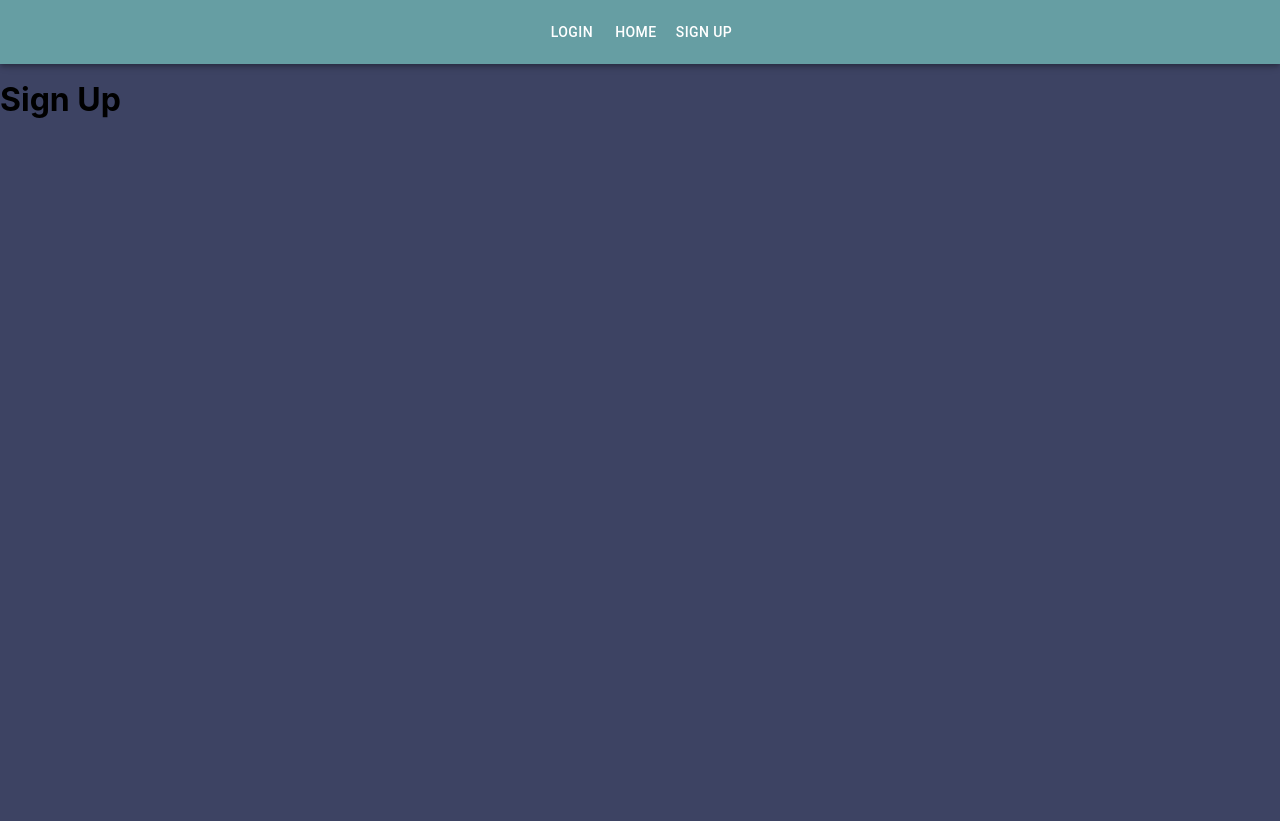
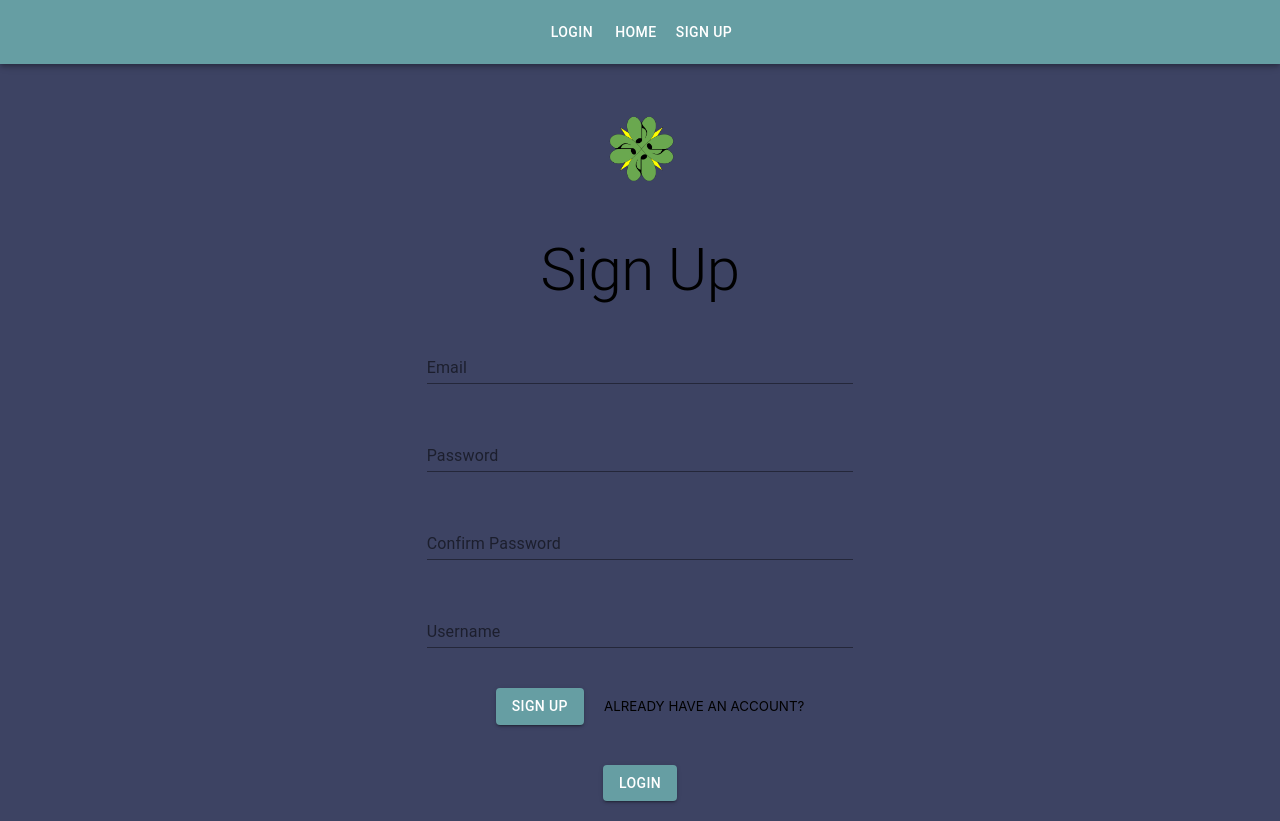
Before and after one commit to charliettaylor/nitempo, a React (Create React App) app in the folder frontend/: page /signup in a window 1280 px wide. Before the commit the page ends 800 px from the top, so only its background shows below. Built offline with nearby package versions, Linux system fonts and the light colour scheme.

Commit message:
updated 10/14

```diff
--- a/frontend/src/App.js
+++ b/frontend/src/App.js
@@ -3,9 +3,11 @@ import { BrowserRouter as Router, Switch, Route } from 'react-router-dom';
 import './App.css';
 import { ThemeProvider as MuiThemeProvider } from '@material-ui/core/styles';
 import createTheme from '@material-ui/core/styles/createTheme'; //this might have to be createMuiTheme at the end instead of createTheme
+import jwtDecode from 'jwt-decode';
 
 //Components import
 import Navbar from './components/Navbar';
+import AuthRoute from './components/AuthRoute';
 
 //pages
 import home from './views/home'
@@ -23,8 +25,47 @@ const theme = createTheme({
   },
   typography: {
     useNextVariants: true
+  },
+  form: {
+    textAlign: 'center'
+  },
+  Logo: {
+      margin: '20px auto 20px auto',
+      height: 100
+  },
+  pageTitle: {
+      margin: '10px auto 10px auto'
+  },
+  textField: {
+      backgroundColor: "#3D4363",
+      margin: '20px auto 20px auto',
+  },
+  button: {
+      margin: '20px 20px 20px 20px',
+      position: 'relative'
+  },
+  customError: {
+      color: 'red',
+      fontSize: '0.8rem',
+      marginTop: 10
+  },
+  progress: {
+      position: 'absolute'
   }
 })
+
+let authenticated;
+const token = localStorage.FBIdToken;
+if(token){
+  const decodedToken = jwtDecode(token);
+  console.log(decodedToken);
+  if (decodedToken.exp * 1000 < Date.now()){
+    window.location.href = '/login'
+    authenticated = false;
+  } else {
+    authenticated = true;
+  }
+}
 
 function App() {
   return (
@@ -35,8 +76,8 @@ function App() {
           <div className='container'>
             <Switch>
               <Route exact path="/" component={home}/>
-              <Route exact path="/login" component={login}/>
-              <Route exact path="/signup" component={signup}/>
+              <AuthRoute exact path="/login" component={login} authenticated={authenticated}/>
+              <AuthRoute exact path="/signup" component={signup} authenticated={authenticated}/>
             </Switch>
           </div>
         </Router>
--- /dev/null
+++ b/frontend/src/components/AuthRoute.js
@@ -0,0 +1,13 @@
+import React from 'react'
+import { Route, Redirect } from 'react-router-dom';
+
+const AuthRoute = ({ component: Component, authenticated, ...rest }) => (
+    <Route
+      {...rest}
+      render={(props) =>
+        authenticated === true ? <Redirect to="/" /> : <Component {...props} />
+      }
+    />
+  );
+
+export default AuthRoute
--- a/frontend/src/views/login.js
+++ b/frontend/src/views/login.js
@@ -10,6 +10,7 @@ import Grid from '@material-ui/core/Grid';
 import Typography from '@material-ui/core/Typography';
 import TextField from '@material-ui/core/TextField';
 import Button from '@material-ui/core/Button';
+import CircularProgress from '@material-ui/core/CircularProgress';
 
 const styles = {
     form: {
@@ -27,7 +28,16 @@ const styles = {
           margin: '20px auto 20px auto',
       },
       button: {
-        margin: '20px 20px 20px 20px'
+          margin: '20px 20px 20px 20px',
+          position: 'relative'
+      },
+      customError: {
+          color: 'red',
+          fontSize: '0.8rem',
+          marginTop: 10
+      },
+      progress: {
+          position: 'absolute'
       }
 }
 
@@ -51,8 +61,9 @@ class login extends Component {
             password: this.state.password
         }
         axios.post('/login', userData)
-        .then(res => {
+        .then((res) => {
             console.log(res.data);
+            localStorage.setItem('FBIdToken', `Bearer ${res.data.token}`)
             this.setState({
                 loading: false
             });
@@ -88,10 +99,14 @@ class login extends Component {
                         helperText={errors.password} error={errors.password ? true : false} value={this.state.password} onChange={this.handleChange} fullWidth/>
                         {errors.general && (
                             <Typography variant="body2" className={classes.customError}>
-
+                                {errors.general}
                             </Typography>
                         )}
-                        <Button type="submit" variant="contained" color="primary" className={classes.button}>Login</Button>
+                        <Button type="submit" variant="contained" color="primary" className={classes.button} disabled={loading}>Login {loading && (
+                            <CircularProgress size={30} className={classes.progress}/>
+                            )}
+                        </Button>
+                        <small>OR</small>
                         <Button type="submit" variant="contained" color="primary" className={classes.button} component={Link} to='/signup'>Create An Account</Button>
                     </form>
                 </Grid>
--- a/frontend/src/views/signup.js
+++ b/frontend/src/views/signup.js
@@ -1,13 +1,131 @@
-import React, { Component } from 'react'
+import React, { Component } from 'react';
+import withStyles from '@material-ui/core/styles/withStyles';
+import PropTypes from 'prop-types';
+import AppIcon from '../components/images/Logo.png'
+import { Link } from 'react-router-dom';
+import axios from 'axios';
+
+// MUI Stuff
+import Grid from '@material-ui/core/Grid';
+import Typography from '@material-ui/core/Typography';
+import TextField from '@material-ui/core/TextField';
+import Button from '@material-ui/core/Button';
+import CircularProgress from '@material-ui/core/CircularProgress';
+
+const styles = {
+    form: {
+        textAlign: 'center'
+      },
+      Logo: {
+          margin: '20px auto 20px auto',
+          height: 100
+      },
+      pageTitle: {
+          margin: '10px auto 10px auto'
+      },
+      textField: {
+          backgroundColor: "#3D4363",
+          margin: '20px auto 20px auto',
+      },
+      button: {
+          margin: '20px 20px 20px 20px',
+          position: 'relative'
+      },
+      customError: {
+          color: 'red',
+          fontSize: '0.8rem',
+          marginTop: 10
+      },
+      progress: {
+          position: 'absolute'
+      }
+}
 
 class signup extends Component {
+    constructor(){
+        super();
+        this.state = {
+            email: '',
+            password: '',
+            confirmPassword: '',
+            handle: '',
+            loading: false,
+            errors: {}
+        }
+    }
+    handleSubmit = (event) => {
+        event.preventDefault();
+        this.setState({
+            loading: true
+        });
+        const newUserData = {
+            email: this.state.email,
+            password: this.state.password,
+            confirmPassword: this.state.confirmPassword,
+            handle: this.state.handle
+        }
+        axios.post('/signup', newUserData)
+        .then(res => {
+            console.log(res.data);
+            localStorage.setItem('FBIdToken', `Bearer ${res.data.token}`)
+            this.setState({
+                loading: false
+            });
+            this.props.history.push('/');
+        })
+        .catch(err => {
+            this.setState({
+                errors: err.response.data,
+                loading: false
+            })
+        })
+    };
+    handleChange = (event) => {
+        this.setState({
+            [event.target.name]: event.target.value
+        });
+    }
     render() {
+        const { classes } = this.props;
+        const { errors, loading } = this.state;
         return (
-            <div>
-                <h1>Sign Up</h1>
-            </div>
+            <Grid container className={classes.form}>
+                <Grid item sm/>
+                <Grid item sm>
+                    <img src={AppIcon} alt="Nitempo Logo" className={classes.Logo}/>
+                    <Typography variant="h2" className={classes.pageTitle}>
+                        Sign Up
+                    </Typography>
+                    <form noValidate onSubmit={this.handleSubmit}>
+                        <TextField id="email" name="email" type="email" label="Email" className={classes.textField}
+                        helperText={errors.email} error={errors.email ? true : false} value={this.state.email} onChange={this.handleChange} fullWidth/>
+                        <TextField id="password" name="password" type="password" label="Password" className={classes.textField}
+                        helperText={errors.password} error={errors.password ? true : false} value={this.state.password} onChange={this.handleChange} fullWidth/>
+                        <TextField id="confirmPassword" name="confirmPassword" type="password" label="Confirm Password" className={classes.textField}
+                        helperText={errors.confirmPassword} error={errors.password ? true : false} value={this.state.confirmPassword} onChange={this.handleChange} fullWidth/>
+                        <TextField id="handle" name="handle" type="text" label="Username" className={classes.textField}
+                        helperText={errors.handle} error={errors.handle ? true : false} value={this.state.handle} onChange={this.handleChange} fullWidth/>
+                        {errors.general && (
+                            <Typography variant="body2" className={classes.customError}>
+                                {errors.general}
+                            </Typography>
+                        )}
+                        <Button type="submit" variant="contained" color="primary" className={classes.button} disabled={loading}>Sign Up {loading && (
+                            <CircularProgress size={30} className={classes.progress}/>
+                            )}
+                        </Button>
+                        <small>ALREADY HAVE AN ACCOUNT?</small>
+                        <Button type="submit" variant="contained" color="primary" className={classes.button} component={Link} to='/login'>Login</Button>
+                    </form>
+                </Grid>
+                <Grid item sm/>
+            </Grid>
         )
     }
 }
 
-export default signup
+signup.propTypes = {
+    classes: PropTypes.object.isRequired
+}
+
+export default withStyles(styles)(signup);
--- a/package.json
+++ b/package.json
@@ -14,6 +14,7 @@
     "express": "^4.17.1",
     "hbs": "^4.1.2",
     "jsonwebtoken": "^8.5.1",
+    "jwt-decode": "^3.1.2",
     "mysql": "^2.18.1",
     "mysql2": "^2.3.0",
     "nodemon": "^2.0.12",
```
Also changed, not shown: 1 other file (tests, documents, lock files or other folders). Lines whose indentation alone changed are shown as unchanged.
